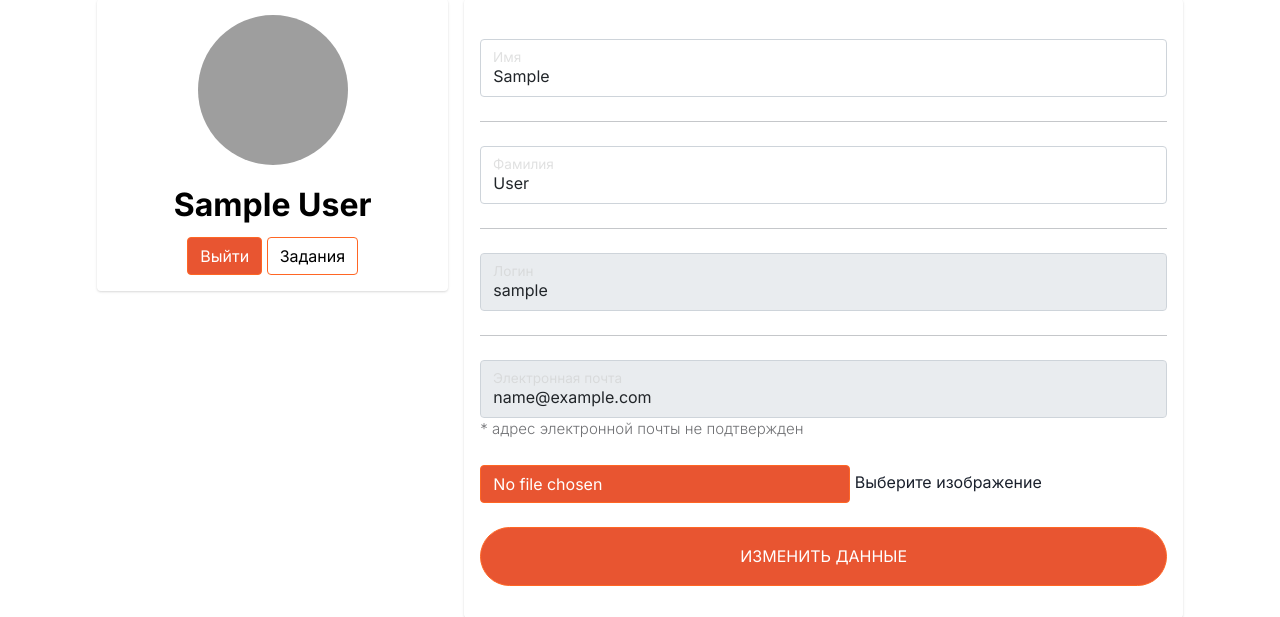
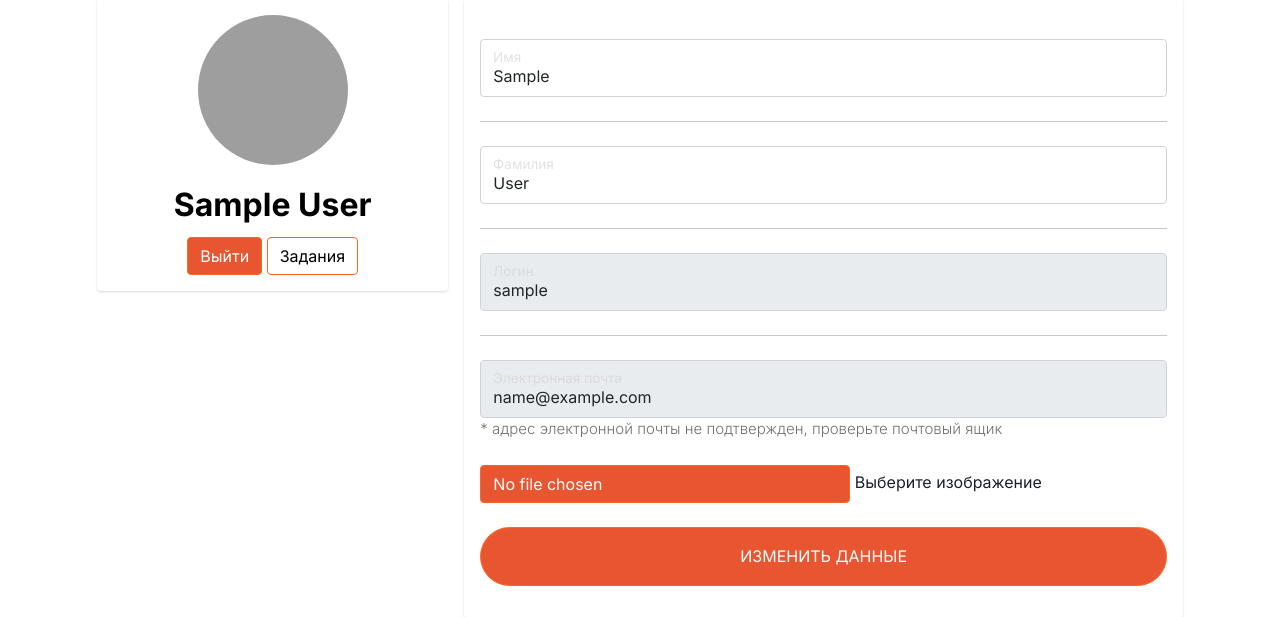
Before and after one commit to mulphers/django_task_manager, a Django app: page /user/profile/1 in a window 1280 px wide. Shown: the part 189-806 px from the top of the page. Run offline with Django 3.2, Linux system fonts and the light colour scheme; the visitor is signed in with stand-in values (Sample User, id 1); data comes from the database, SQL or seed files in the repository; some libraries are stand-ins or nearby versions; grey boxes are pictures that could not be loaded.

Commit message:
Мелкие правки в шаблоне

```diff
--- a/users/templates/users/profile.html
+++ b/users/templates/users/profile.html
@@ -87,7 +87,7 @@
 
                                     <label for="email">Электронная почта</label>
                                     {% if not user.email_verified %}
-                                    <p style="font-size:15px">* адрес электронной почты не подтвержден</p>
+                                    <p style="font-size:15px">* адрес электронной почты не подтвержден, проверьте почтовый ящик</p>
                                     {% endif %}
                                 </div>
 
```
